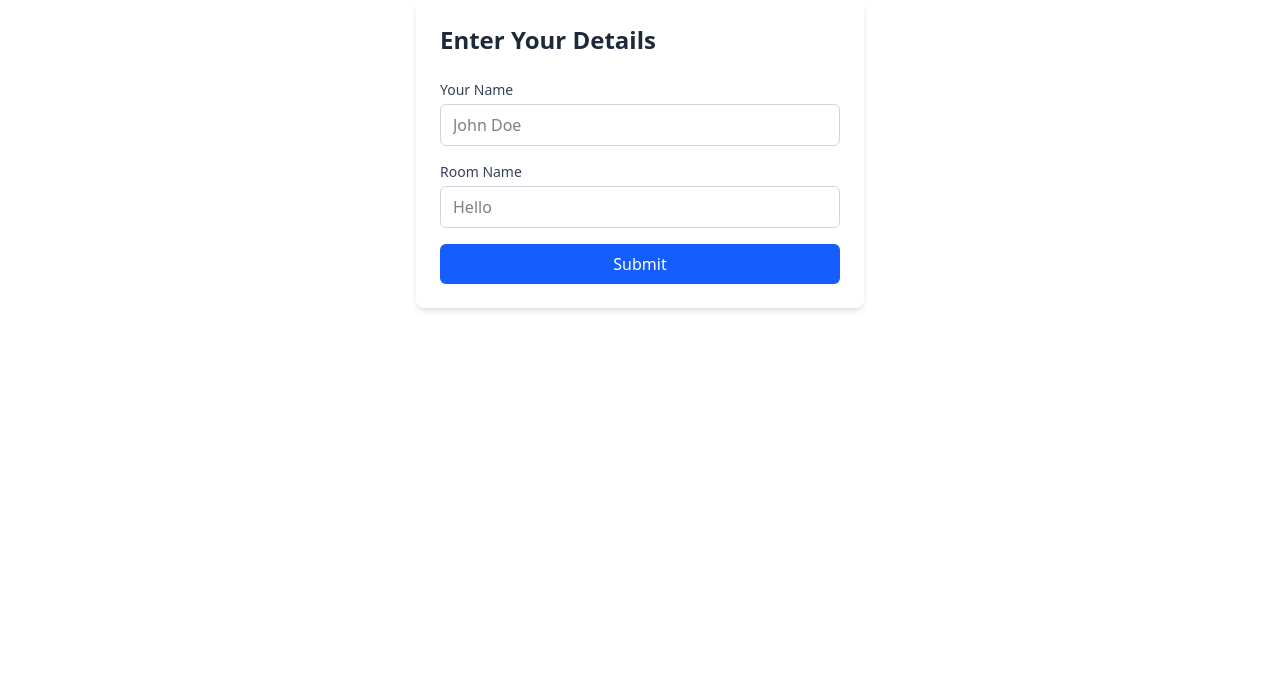
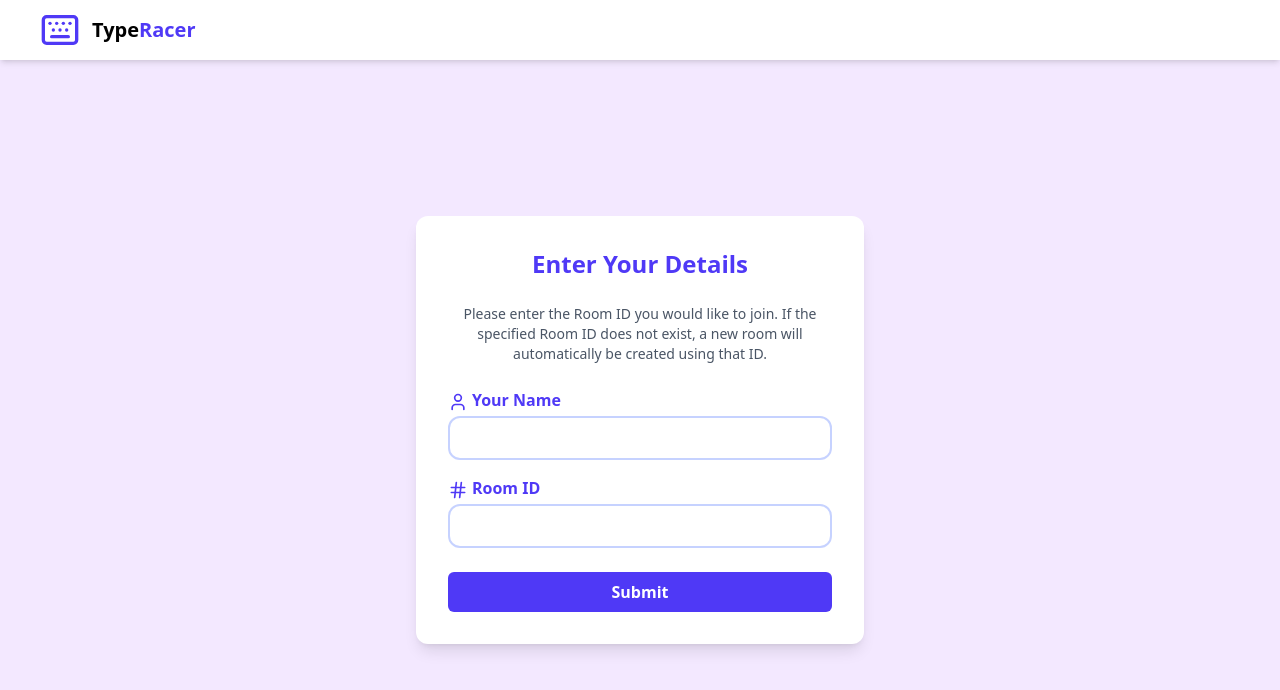
Before and after one commit to Bhusal-Ravi/Wpm-Multiplayer-Game, a React (Vite) app: page / in a window 1280 px wide. Shown: the top 690 px of the page. Built offline with nearby package versions, Linux system fonts and the light colour scheme; no server answers.

Commit message:
Detail Page Edited

```diff
--- a/src/Detail.jsx
+++ b/src/Detail.jsx
@@ -1,13 +1,13 @@
-import { useContext, useEffect, useState } from "react";
+import { useContext } from "react";
 import { useForm } from "react-hook-form";
-import { io } from "socket.io-client";
 import { SocketContext } from "./socket-context";
 import { useNavigate } from "react-router-dom";
+import { Keyboard, Hash, User } from "lucide-react";
 
 const Detail = () => {
+    const navigate = useNavigate();
+    const socket = useContext(SocketContext);
 
-    const navigate = useNavigate();
-    const socket = useContext(SocketContext)
     const {
         register,
         handleSubmit,
@@ -15,79 +15,66 @@ const Detail = () => {
     } = useForm();
 
     const onSubmit = (data) => {
-        console.log(data);
-        socket.emit('newPlayer', { name: data.name, room: data.room.trim() })
-
+        socket.emit('newPlayer', { name: data.name, room: data.room.trim() });
         navigate(`/home/${data.room.trim()}`);
-
-
         alert(`Hello, ${data.name}!`);
     };
 
     return (
-        <div className="max-w-md mx-auto p-6 bg-white rounded-lg shadow-md">
-            <h1 className="text-2xl font-bold mb-6 text-gray-800">Enter Your Details</h1>
+        <div className="bg-purple-100 min-h-screen flex flex-col">
+            <div className='w-full flex justify-between bg-white h-15 items-center shadow-md px-10 py-3'>
+                <div className='flex flex-row items-center'>
+                    <Keyboard size={40} className='text-indigo-600 mr-3' />
+                    <h1 className='font-bold text-xl'>Type<span className='text-indigo-600'>Racer</span></h1>
+                </div>
+            </div>
 
-            <form onSubmit={handleSubmit(onSubmit)} className="space-y-4">
-                <div>
-                    <label htmlFor="name" className="block text-sm font-medium text-gray-700 mb-1">
-                        Your Name
-                    </label>
+            <div className="flex-grow flex items-center justify-center">
+                <form
+                    onSubmit={handleSubmit(onSubmit)}
+                    className="bg-white p-8 rounded-xl shadow-lg w-full max-w-md"
+                >
+                    <h2 className="text-2xl font-bold mb-6 text-indigo-600 text-center">Enter Your Details</h2>
+
+                    <p className="text-sm text-gray-600 mb-6 text-center">
+                        Please enter the Room ID you would like to join. If the specified Room ID does not exist, a new room will automatically be created using that ID.
+                    </p>
+
+                    <div className="mb-4">
+                        <div className="flex flex-row items-center">
+                            <User size={20} className="mr-1 text-indigo-600" />
+                            <label className="block text-indigo-600 font-semibold mb-1">Your Name</label>
+                        </div>
                         <input
-                        id="name"
-                        {...register("name", {
-                            required: "Name is required",
-                            minLength: {
-                                value: 2,
-                                message: "Name must be at least 2 characters",
-                            },
-                            maxLength: {
-                                value: 50,
-                                message: "Name must be less than 50 characters",
-                            },
-                        })}
-                        className={`w-full px-3 py-2 border rounded-md focus:outline-none focus:ring-1 ${errors.name ? "border-red-500 focus:ring-red-500" : "border-gray-300 focus:ring-blue-500"
-                            }`}
-                        placeholder="John Doe"
+                            type="text"
+                            {...register("name", { required: "Name is required" })}
+                            className="w-full px-4 py-2 border-2 border-indigo-200 rounded-xl focus:outline-none focus:ring-2 focus:ring-indigo-300 focus:border-indigo-500 transition"
                         />
-                    {errors.name && (
-                        <p className="mt-1 text-sm text-red-600">{errors.name.message}</p>
-                    )}
+                        {errors.name && <p className="text-red-600 text-sm mt-1">{errors.name.message}</p>}
                     </div>
-                <div>
-                    <label htmlFor="name" className="block text-sm font-medium text-gray-700 mb-1">
-                        Room Name
-                    </label>
+
+                    <div className="mb-6">
+                        <div className="flex flex-row items-center">
+                            <Hash size={20} className="mr-1 text-indigo-600" />
+                            <label className="block text-indigo-600 font-semibold mb-1">Room ID</label>
+                        </div>
                         <input
-                        id="room"
-                        {...register("room", {
-                            required: "Room is required",
-                            minLength: {
-                                value: 2,
-                                message: "Room must be at least 2 characters",
-                            },
-                            maxLength: {
-                                value: 50,
-                                message: "Room must be less than 50 characters",
-                            },
-                        })}
-                        className={`w-full px-3 py-2 border rounded-md focus:outline-none focus:ring-1 ${errors.name ? "border-red-500 focus:ring-red-500" : "border-gray-300 focus:ring-blue-500"
-                            }`}
-                        placeholder="Hello"
+                            type="text"
+                            {...register("room", { required: "Room name is required" })}
+                            className="w-full px-4 py-2 border-2 border-indigo-200 rounded-xl focus:outline-none focus:ring-2 focus:ring-indigo-300 focus:border-indigo-500 transition"
                         />
-                    {errors.room && (
-                        <p className="mt-1 text-sm text-red-600">{errors.room.message}</p>
-                    )}
+                        {errors.room && <p className="text-red-600 text-sm mt-1">{errors.room.message}</p>}
                     </div>
 
                     <button
                         type="submit"
-                    className="w-full bg-blue-600 hover:bg-blue-700 text-white font-medium py-2 px-4 rounded-md transition duration-200"
+                        className="w-full bg-indigo-600 text-white font-bold py-2 px-4 rounded-md hover:scale-105 transition-transform duration-200"
                     >
                         Submit
                     </button>
                 </form>
             </div>
+        </div>
     );
 };
 
```
Lines whose indentation alone changed are shown as unchanged.
